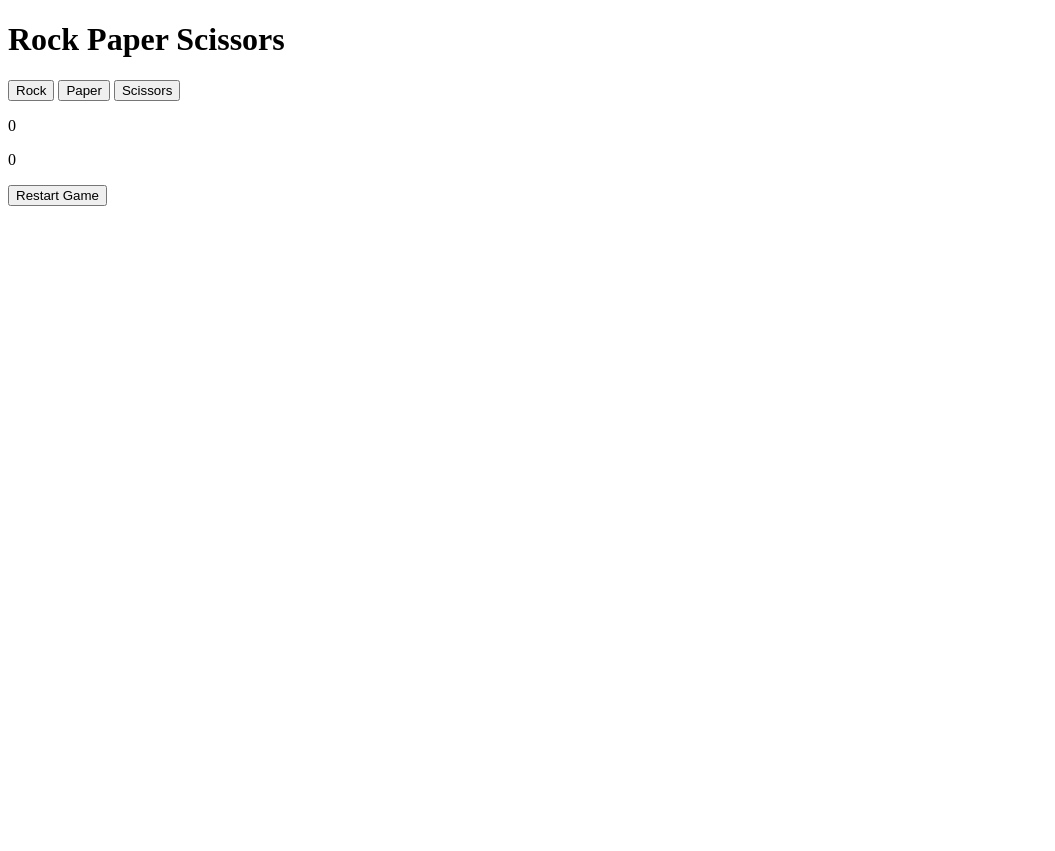
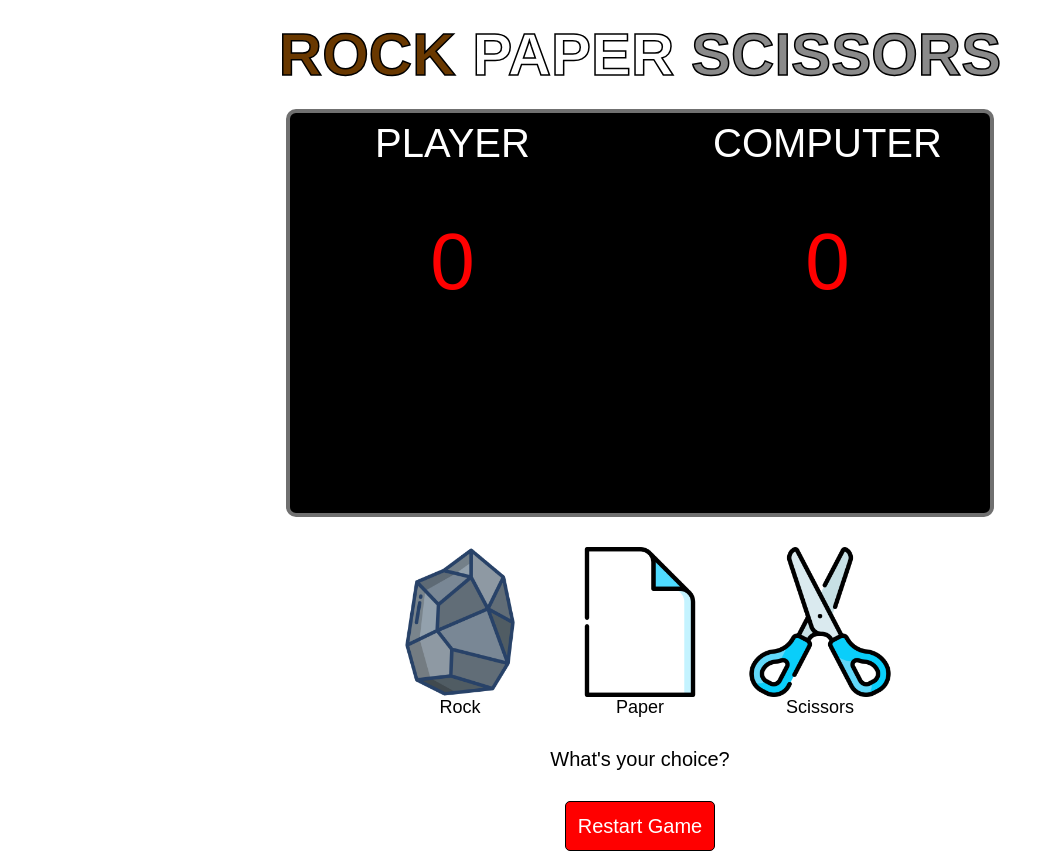
Before and after one commit to AWYCh/rock-paper-scissors, a plain HTML site: page index.html in a window 1280 px wide. Shown: the whole page, without its empty margins (0-1055 px from the left). Before the commit the page ends 800 px from the top, so only its background shows below. Drawn offline with Linux system fonts and the light colour scheme.

Commit message:
Add styling with CSS to finish project

```diff
--- a/index.html
+++ b/index.html
@@ -4,21 +4,38 @@
     <meta charset="UTF-8">
     <meta name="viewport" content="width=device-width, initial-scale=1.0">
     <title>Rock Paper Scissors</title>
+    <link rel="stylesheet" href="styles.css">
     <script src="rps.js" defer></script>
 </head>
 <body>
-    <h1 id="title">Rock Paper Scissors</h1>
-    <div class="buttons">
-        <button id="Rock">Rock</button>
-        <button id="Paper">Paper</button>
-        <button id="Scissors">Scissors</button>
+    <h1 id="title"><span class="r">Rock</span> <span class="p">Paper</span> <span class="s">Scissors</span></h1>
+    <div class="container">
+        <div class="scoreboard">
+            <div class="scoreboard-top">
+                <div class="player">
+                    <p id="player-name">Player</p>
+                    <p id="player-points"></p>
+                    <p id="player-choice"></p>
+                </div>
+                <div class="computer">
+                    <p id="computer-name">Computer</p>
+                    <p id="computer-points"></p>
+                    <p id="computer-choice"></p>
+                </div>
+            </div>
+            <div class="scoreboard-bottom">
+                <p id="game-result"></p>
+            </div>
+        </div>
+        <div class="buttons">
+            <button id="Rock"><img src="images/rock.png" id="Rock" alt="Rock">Rock</button>
+            <button id="Paper"><img src="images/paper.png" id="Paper" alt="Paper">Paper</button>
+            <button id="Scissors"><img src="images/scissors.png" id="Scissors" alt="Scissors">Scissors</button>
+        </div>
+        <div class="results">
+            <p id="round-result"></p>
+        </div>
+        <button id="restart">Restart Game</button>
     </div>
-    <div class="results">
-        <p id="round-result"></p>
-        <p id="player-points"></p>
-        <p id="computer-points"></p>
-        <p id="game-result"></p>
-    </div>
-    <button id="restart">Restart Game</button>
 </body>
 </html>
--- a/rps.js
+++ b/rps.js
@@ -1,14 +1,17 @@
+const buttons = document.querySelectorAll(".buttons button");
 const roundResult = document.querySelector("#round-result");
 const playerPoints = document.querySelector("#player-points");
 const computerPoints = document.querySelector("#computer-points");
+const displayPlayerChoice = document.querySelector("#player-choice");
+const displayCompChoice = document.querySelector("#computer-choice");
 const gameResult = document.querySelector("#game-result");
 const restart = document.querySelector("#restart");
-const buttons = document.querySelectorAll(".buttons button");
 
 let playerScore = 0;
 let computerScore = 0;
 playerPoints.textContent= playerScore;
 computerPoints.textContent= computerScore;
+roundResult.textContent ="What's your choice?"
 
 const options = ["Rock","Paper","Scissors"];
 
@@ -24,7 +27,10 @@ function getPlayerChoice(e) {
 }}
 
 function playRound(playerSelection, computerSelection) {
+        displayPlayerChoice.textContent=playerSelection;
+        displayCompChoice.textContent=computerSelection;
     if(playerSelection == computerSelection) {
+
         roundResult.textContent="It's a tie!";
     }
     else if((playerSelection == "Rock" && computerSelection == "Scissors") ||
@@ -44,14 +50,16 @@ function playGame() {
     if(playerScore === 5 || computerScore === 5) {
         if(playerScore > computerScore) {
             gameResult.textContent=`Game over! You win! ${playerScore}-${computerScore}`;
+            playerPoints.style.color="#1eff00";
         }
         else if(computerScore > playerScore) {
             gameResult.textContent=`Game over! You lose! ${playerScore}-${computerScore}`;
+            computerPoints.style.color="#ff7b00";
         }
         else {
             gameResult.textContent="Game over! It's a tie!";
         }
-        restart.style.backgroundColor="green";
+        restart.style.backgroundColor="#10bb00";
         restart.textContent="Play Again"
         }
     }
--- /dev/null
+++ b/styles.css
@@ -0,0 +1,130 @@
+*{
+    margin:0;
+    padding:0;
+    font-family:Arial, Helvetica, sans-serif;
+}
+
+h1 {
+    font-size: 60px;
+    text-align: center;
+    text-transform: uppercase;
+    margin: 20px;
+    -webkit-text-stroke: 1.5px #000000;
+}
+
+.r {
+    color: #693800;
+}
+
+.p {
+    color: #ffffff;
+}
+
+.s {
+    color: #8a8a8a;
+}
+
+.container {
+    display: flex;
+    flex-direction: column;
+    justify-content: center;
+    align-items: center;
+    gap: 30px;
+}
+
+.scoreboard {
+    display: flex;
+    flex-direction: column;
+    width: 700px;
+    height: 400px;
+    justify-content: space-around;
+    background-color: #000000;
+    border: 4px solid #707070;
+    border-radius: 10px;
+    gap: 50px;
+}
+
+.scoreboard-top {
+    display: flex;
+    justify-content: space-around;
+    gap: 50px;
+}
+.scoreboard-bottom {
+    display: flex;
+}
+
+.player,
+.computer {
+    display: flex;
+    flex-direction: column;
+    align-items: center;
+    width: 300px;
+    height: 280px;
+    gap: 50px;
+}
+
+#player-name,
+#computer-name {
+    color: #ffffff;
+    font-size: 40px;
+    text-transform: uppercase;
+}
+
+#player-points,
+#computer-points {
+    color: #ff0000;
+    font-size: 80px;
+}
+
+#player-choice,
+#computer-choice {
+    color: #fffb00;
+    font-size: 40px;
+}
+
+.scoreboard-bottom {
+    justify-content: center;
+    height: 40px;
+    color: #ffd000;
+    font-size: 40px;
+}
+
+img {
+    width: 150px;
+    height: auto;
+}
+
+.buttons {
+    display: flex;
+    gap: 30px;
+    align-items: center;
+}
+
+.buttons button {
+    display: flex;
+    flex-direction: column;
+    font-size: 18px;
+    background-color: #ffffff;
+    border: none;
+    align-items: center;
+}
+
+#round-result {
+    gap: 0;
+    font-size: 20px;
+}
+
+#restart {
+    color: #ffffff;
+    background-color: #ff0000;
+    font-size: 20px;
+    width: 150px;
+    height: 50px;
+    border: 1px solid #000000;
+    border-radius: 5px;
+}
+
+button:hover {
+    cursor: pointer;
+    transform: scale(1.2);
+}
```
Also changed, not shown: images/paper.png (added), images/rock.png (added), images/scissors.png (added), 1 other file.
